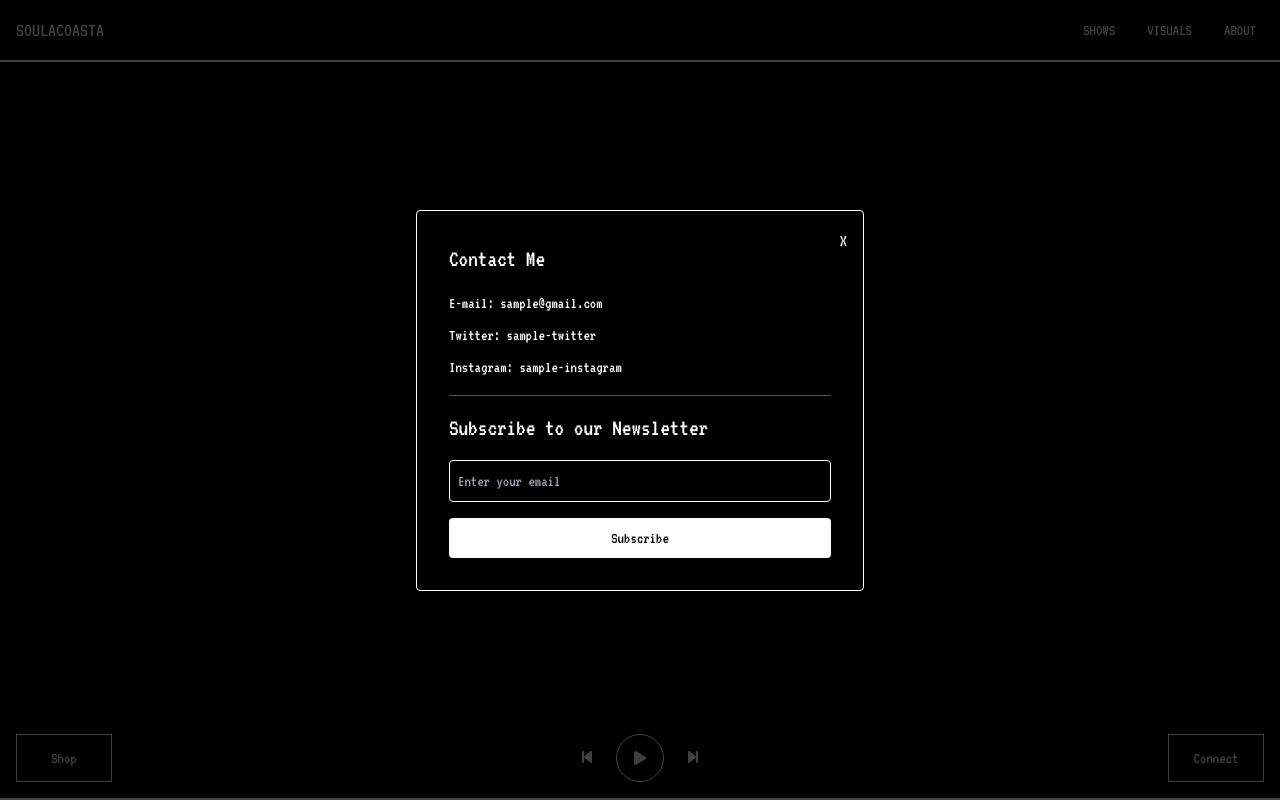
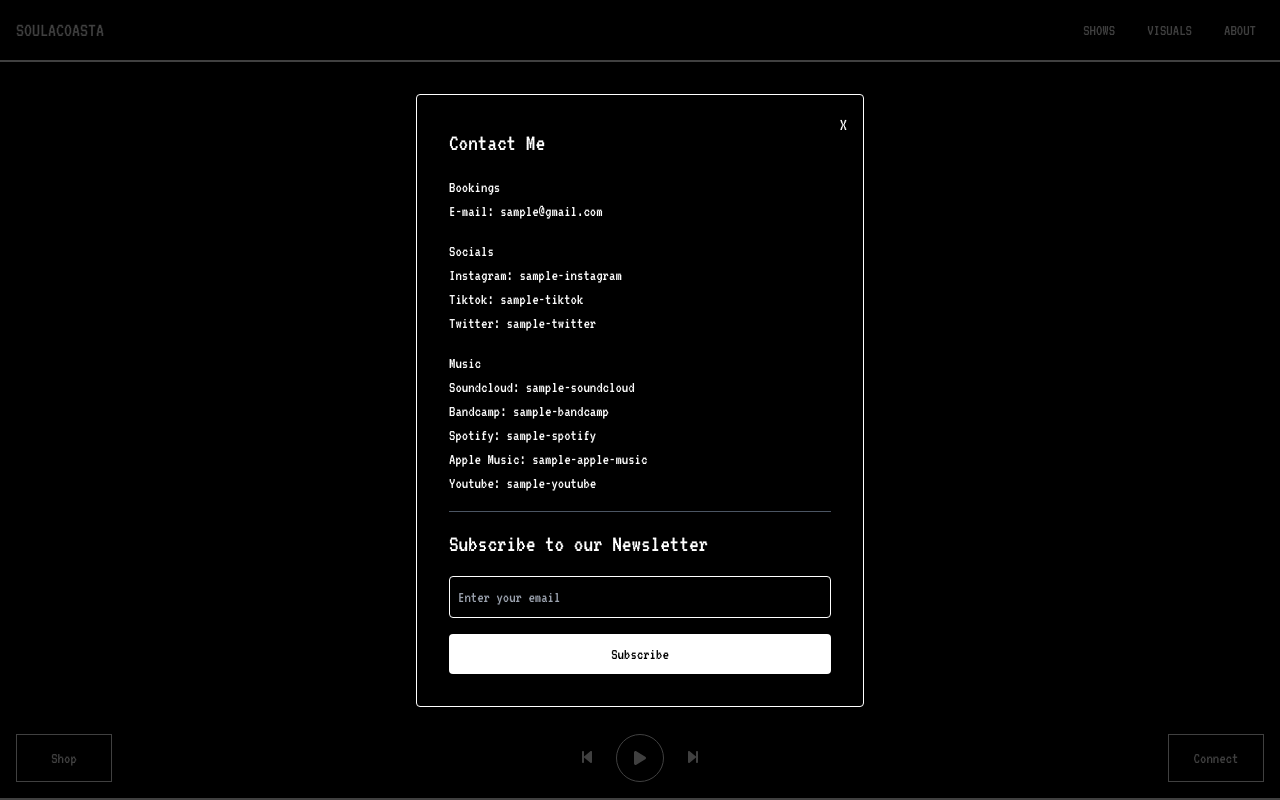
Before and after one commit to wogara/soulacoasta, a Next.js app: page / in a window 1280 px wide. Both pictures are taken after a click on the button "Connect". Built offline with nearby package versions, Linux system fonts and the light colour scheme.

Commit message:
add filler links

```diff
--- a/components/modals/connect-modal.js
+++ b/components/modals/connect-modal.js
@@ -47,9 +47,20 @@ export default function ConnectModal({ isOpen, onClose }) {
           X
         </button>
         <h2 className="text-2xl mb-4">Contact Me</h2>
-        <p className="mb-2">E-mail: sample@gmail.com</p>
-        <p className="mb-2">Twitter: sample-twitter</p>
-        <p className="mb-4">Instagram: sample-instagram</p>
+        <p className="mb-0">Bookings</p>
+        <p className="mb-4">E-mail: sample@gmail.com</p>
+
+        <p className="mb-0">Socials</p>
+        <p className="mb-0">Instagram: sample-instagram</p>
+        <p className="mb-0">Tiktok: sample-tiktok</p>
+        <p className="mb-4">Twitter: sample-twitter</p>
+
+        <p className="mb-0">Music</p>
+        <p className="mb-0">Soundcloud: sample-soundcloud</p>
+        <p className="mb-0">Bandcamp: sample-bandcamp</p>
+        <p className="mb-0">Spotify: sample-spotify</p>
+        <p className="mb-0">Apple Music: sample-apple-music</p>
+        <p className="mb-0">Youtube: sample-youtube</p>
         <hr className="border-t border-gray-600 my-4" />
         <div>
           {!submitted ? (
```
